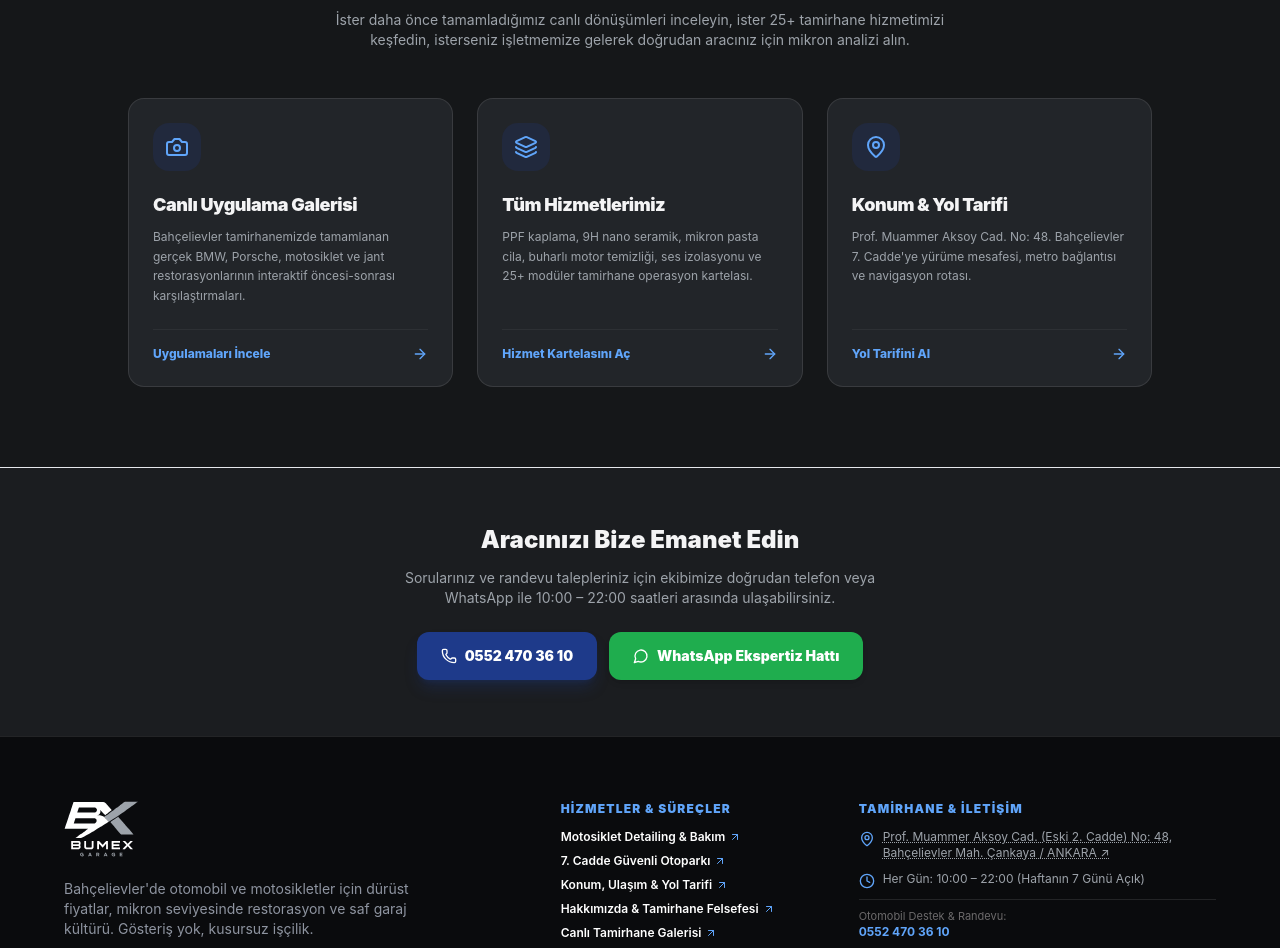
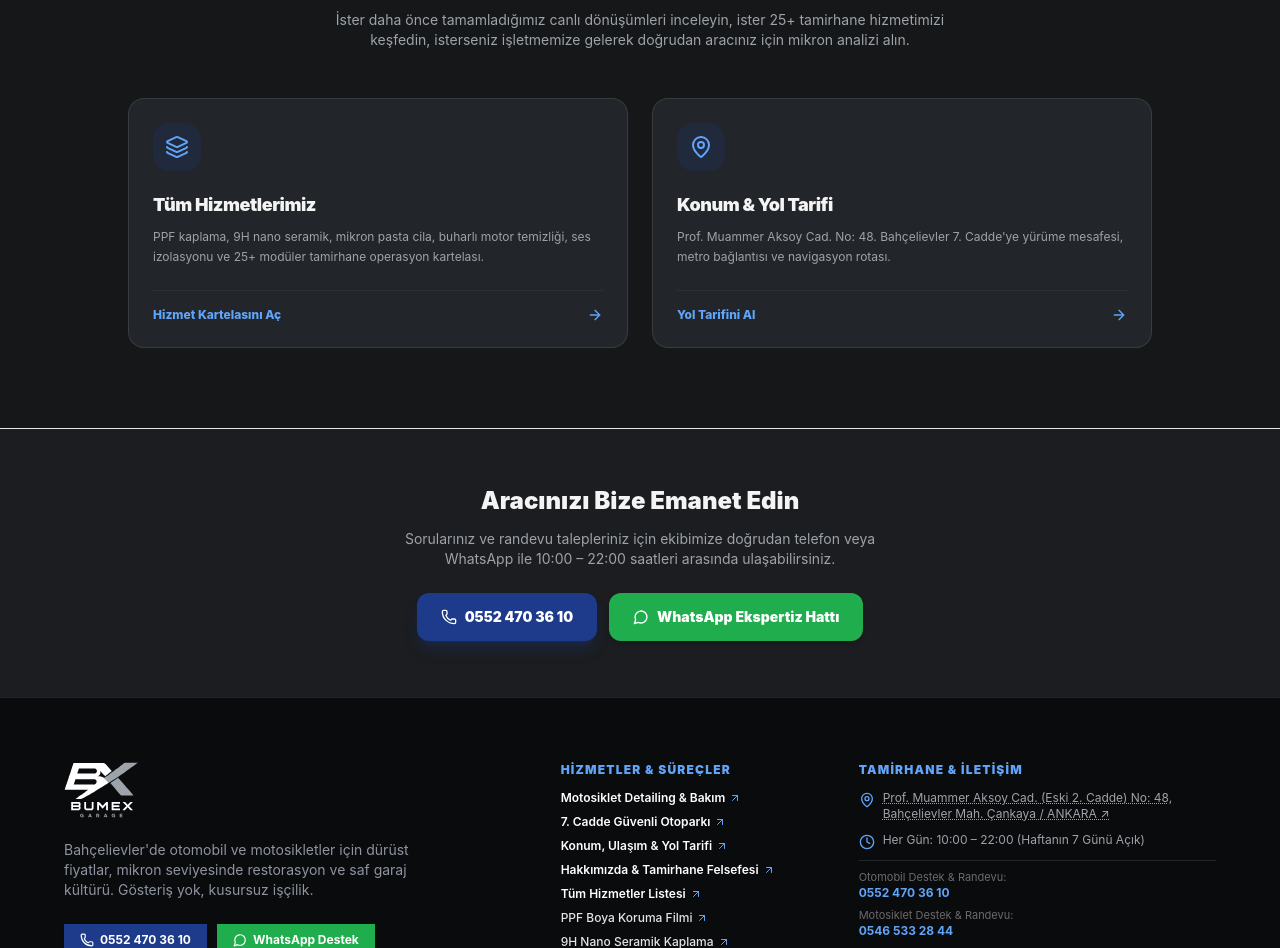
Before and after one commit to AgricolaC/bumex-garage-website, a Next.js app: page /hakkimizda in a window 1280 px wide. Shown: the part 1344-2292 px from the top of the page. Built offline with nearby package versions, Linux system fonts and the light colour scheme.

Commit message:
feat(copy & nav): update hero headers to action triad, fix intent cards wording, hide gallery links site-wide

```diff
--- a/src/components/hakkimizda/HakkimizdaView.tsx
+++ b/src/components/hakkimizda/HakkimizdaView.tsx
@@ -7,7 +7,6 @@ import {
   Sparkles,
   Zap,
   Gauge,
-  Camera,
   Layers,
   MapPin,
   ArrowRight,
@@ -207,37 +206,8 @@ export function HakkimizdaView() {
               </p>
             </div>
 
-            <div className="grid md:grid-cols-3 gap-6">
-              {/* Kapı 1: Galeri */}
-              <Link
-                href="/galeri"
-                className={`p-6 rounded-2xl border flex flex-col justify-between transition-all duration-300 group hover:-translate-y-1 hover:shadow-xl ${isCream
-                  ? 'bg-white/90 border-[#6C6A6B]/25 hover:border-[#1E3A8A]'
-                  : 'bg-[#222529] border-white/10 hover:border-[#60A5FA]'
-                  }`}
-              >
-                <div>
-                  <div className="w-12 h-12 rounded-2xl bg-[#1E3A8A]/10 dark:bg-[#1E3A8A]/20 text-[#1E3A8A] dark:text-[#60A5FA] flex items-center justify-center mb-5 group-hover:scale-110 transition-transform">
-                    <Camera className="w-6 h-6" />
-                  </div>
-                  <h3 className="text-lg font-black tracking-tight mb-2 group-hover:text-[#1E3A8A] dark:group-hover:text-[#60A5FA] transition">
-                    Canlı Uygulama Galerisi
-                  </h3>
-                  <p
-                    className={`text-xs leading-relaxed ${isCream ? 'text-[#565352]' : 'text-[#9DA3AA]'
-                      }`}
-                  >
-                    Bahçelievler tamirhanemizde tamamlanan gerçek BMW, Porsche, motosiklet ve jant restorasyonlarının interaktif öncesi-sonrası karşılaştırmaları.
-                  </p>
-                </div>
-
-                <div className="mt-6 pt-4 border-t border-black/5 dark:border-white/5 flex items-center justify-between text-xs font-extrabold text-[#1E3A8A] dark:text-[#60A5FA]">
-                  <span>Uygulamaları İncele</span>
-                  <ArrowRight className="w-4 h-4 transition-transform group-hover:translate-x-1" />
-                </div>
-              </Link>
-
-              {/* Kapı 2: Hizmetlerimiz */}
+            <div className="grid md:grid-cols-2 gap-6">
+              {/* Kapı 1: Hizmetlerimiz */}
               <Link
                 href="/hizmetler"
                 className={`p-6 rounded-2xl border flex flex-col justify-between transition-all duration-300 group hover:-translate-y-1 hover:shadow-xl ${isCream
--- a/src/components/hizmetler/HizmetlerView.tsx
+++ b/src/components/hizmetler/HizmetlerView.tsx
@@ -10,7 +10,6 @@ import {
   MapPin,
   ArrowLeft,
   ArrowRight,
-  Camera,
   ShieldCheck,
   CreditCard,
 } from 'lucide-react';
@@ -151,11 +150,11 @@ export function HizmetlerView() {
                 Bir Sonraki Adım
               </span>
               <h2 className="text-2xl sm:text-3xl font-black tracking-tight mt-1">
-                Fiyatları İnceleyin, Canlı Sonuçları Görün veya Tesisimizi Keşfedin
+                Fiyatları İnceleyin veya Tesisimizi Keşfedin
               </h2>
             </div>
 
-            <div className="grid md:grid-cols-3 gap-6">
+            <div className="grid md:grid-cols-2 gap-6">
               {/* Köprü 1: Fiyatlar */}
               <Link
                 href={segment === 'motosiklet' ? '/motosiklet#fiyatlar' : '/#fiyatlar'}
@@ -186,37 +185,7 @@ export function HizmetlerView() {
                 </div>
               </Link>
 
-              {/* Köprü 2: Galeri */}
-              <Link
-                href={segment === 'motosiklet' ? '/galeri#motosiklet' : '/galeri'}
-                className={`p-6 rounded-2xl border flex flex-col justify-between transition-all duration-300 group hover:-translate-y-1 hover:shadow-xl ${
-                  isCream
-                    ? 'bg-white border-[#6C6A6B]/25 hover:border-[#1E3A8A]'
-                    : 'bg-[#222529] border-white/10 hover:border-[#60A5FA]'
-                }`}
-              >
-                <div>
-                  <div className="w-12 h-12 rounded-2xl bg-[#1E3A8A]/10 dark:bg-[#1E3A8A]/20 text-[#1E3A8A] dark:text-[#60A5FA] flex items-center justify-center mb-5 group-hover:scale-110 transition-transform">
-                    <Camera className="w-6 h-6" />
-                  </div>
-                  <h3 className="text-lg font-black tracking-tight mb-2 group-hover:text-[#1E3A8A] dark:group-hover:text-[#60A5FA] transition">
-                    Canlı Uygulama Galerisi
-                  </h3>
-                  <p
-                    className={`text-xs leading-relaxed ${
-                      isCream ? 'text-[#565352]' : 'text-[#9DA3AA]'
-                    }`}
-                  >
-                    Bu hizmetlerin Bahçelievler işletmemizde tamamlanan gerçek araçlar üzerindeki öncesi ve sonrası sonuçları.
-                  </p>
-                </div>
-                <div className="mt-6 pt-4 border-t border-black/5 dark:border-white/5 flex items-center justify-between text-xs font-extrabold text-[#1E3A8A] dark:text-[#60A5FA]">
-                  <span>Galeriyi İncele</span>
-                  <ArrowRight className="w-4 h-4 transition-transform group-hover:translate-x-1" />
-                </div>
-              </Link>
-
-              {/* Köprü 3: Otopark */}
+              {/* Köprü 2: Otopark */}
               <Link
                 href="/otopark"
                 className={`p-6 rounded-2xl border flex flex-col justify-between transition-all duration-300 group hover:-translate-y-1 hover:shadow-xl ${
--- a/src/components/landing/BeforeAfterSlider.tsx
+++ b/src/components/landing/BeforeAfterSlider.tsx
@@ -755,30 +755,6 @@ export function BeforeAfterSlider({
             </div>
           </div>
         )}
-
-        {/* Teaser Modunda Müşteriyi Detaylı Galeri Sayfasına Yönlendiren Belirgin Buton */}
-        {!detailed && (
-          <div className="mt-12 text-center">
-            <Link
-              href="/galeri"
-              className="btn-mechanical inline-flex items-center justify-center gap-3 px-8 py-4 rounded-2xl font-bold text-sm sm:text-base text-white bg-[#1E3A8A] hover:bg-[#1D4ED8] shadow-xl shadow-[#1E3A8A]/30 group cursor-pointer"
-            >
-              <span>
-                {segment === 'otomobil'
-                  ? 'Tüm Canlı Tamirhane Uygulamalarını ve Detaylı Galeriyi İncele'
-                  : 'Tüm Motosiklet Detailing Uygulamalarını ve Detaylı Galeriyi İncele'}
-              </span>
-              <ChevronRight className="w-5 h-5 transition-transform group-hover:translate-x-1" />
-            </Link>
-            <p
-              className={`text-xs mt-3 max-w-lg mx-auto ${
-                isCream ? 'text-[#565352]' : 'text-[#9DA3AA]'
-              }`}
-            >
-              6+ Farklı araç karşılaştırması, jant demir tozu temizliği, far restorasyonu ve Bahçelievler canlı fotoğraf arşivi.
-            </p>
-          </div>
-        )}
       </div>
     </section>
   );
--- a/src/components/landing/IntentCards.tsx
+++ b/src/components/landing/IntentCards.tsx
@@ -104,14 +104,14 @@ export function IntentCards({ theme }: IntentCardsProps) {
         {/* Başlık Alanı - Anti-Cliché (No Eyebrow Kickers, Calibrated Posture) */}
         <div className="max-w-2xl mb-10 sm:mb-12">
           <h2 className="text-3xl sm:text-4xl font-medium tracking-tight">
-            Neye ihtiyacın olduğunu en iyi araban bilir.
+            Neye ihtiyacın olduğunu en iyi aracın bilir.
           </h2>
           <p
             className={`text-sm sm:text-base mt-3 leading-relaxed ${
               isCream ? 'text-[#5A5D66]' : 'text-[#8E94A0]'
             }`}
           >
-            Gereksiz işlemler ve şişirilmiş maliyetler yok. Bahçelievler atölyemizde doğrudan ihtiyaca yönelik net çözümler.
+            Gereksiz işlemler ve şişirilmiş maliyetler yok. Bahçelievler atölyemizde otomobil ve motosikletiniz için doğrudan ihtiyaca yönelik net çözümler.
           </p>
         </div>
 
--- a/src/components/landing/LandingFooter.tsx
+++ b/src/components/landing/LandingFooter.tsx
@@ -113,16 +113,6 @@ export function LandingFooter({ theme, onOpenModal }: LandingFooterProps) {
                   }`}
                 >
                   Hakkımızda &amp; Tamirhane Felsefesi <ArrowUpRight className="w-3 h-3 text-[#1E3A8A] dark:text-[#60A5FA]" />
-                </Link>
-              </li>
-              <li>
-                <Link
-                  href="/galeri"
-                  className={`hover:text-[#1E3A8A] dark:hover:text-[#60A5FA] transition flex items-center gap-1 font-semibold ${
-                    isCream ? 'text-[#0D0D0D]' : 'text-white'
-                  }`}
-                >
-                  Canlı Tamirhane Galerisi <ArrowUpRight className="w-3 h-3 text-[#1E3A8A] dark:text-[#60A5FA]" />
                 </Link>
               </li>
               <li>
--- a/src/components/landing/LandingNavbar.tsx
+++ b/src/components/landing/LandingNavbar.tsx
@@ -169,12 +169,6 @@ export function LandingNavbar({ theme, toggleTheme }: LandingNavbarProps) {
               Hakkımızda
             </Link>
             <Link
-              href={segment === 'motosiklet' ? '/galeri#motosiklet' : '/galeri'}
-              className="hover:text-[#1E3A8A] dark:hover:text-[#60A5FA] transition"
-            >
-              Galeri
-            </Link>
-            <Link
               href={segment === 'motosiklet' ? '/motosiklet#fiyatlar' : '/#fiyatlar'}
               className="hover:text-[#1E3A8A] dark:hover:text-[#60A5FA] transition"
             >
@@ -245,14 +239,6 @@ export function LandingNavbar({ theme, toggleTheme }: LandingNavbarProps) {
                 <span className="text-[10px] font-normal lowercase opacity-70">tamirhane felsefesi</span>
               </Link>
               <Link
-                href={segment === 'motosiklet' ? '/galeri#motosiklet' : '/galeri'}
-                onClick={() => setMobileMenuOpen(false)}
-                className="py-2.5 px-3 rounded-lg hover:bg-[#1E3A8A]/10 hover:text-[#1E3A8A] dark:hover:text-[#60A5FA] transition flex items-center justify-between"
-              >
-                <span>Galeri</span>
-                <span className="text-[10px] font-normal lowercase opacity-70">öncesi / sonrası</span>
-              </Link>
-              <Link
                 href={segment === 'motosiklet' ? '/motosiklet#fiyatlar' : '/#fiyatlar'}
                 onClick={() => setMobileMenuOpen(false)}
                 className="py-2.5 px-3 rounded-lg hover:bg-[#1E3A8A]/10 hover:text-[#1E3A8A] dark:hover:text-[#60A5FA] transition"
```
Also changed, not shown: src/components/landing/HeroSection.tsx (+4 -4 lines).
